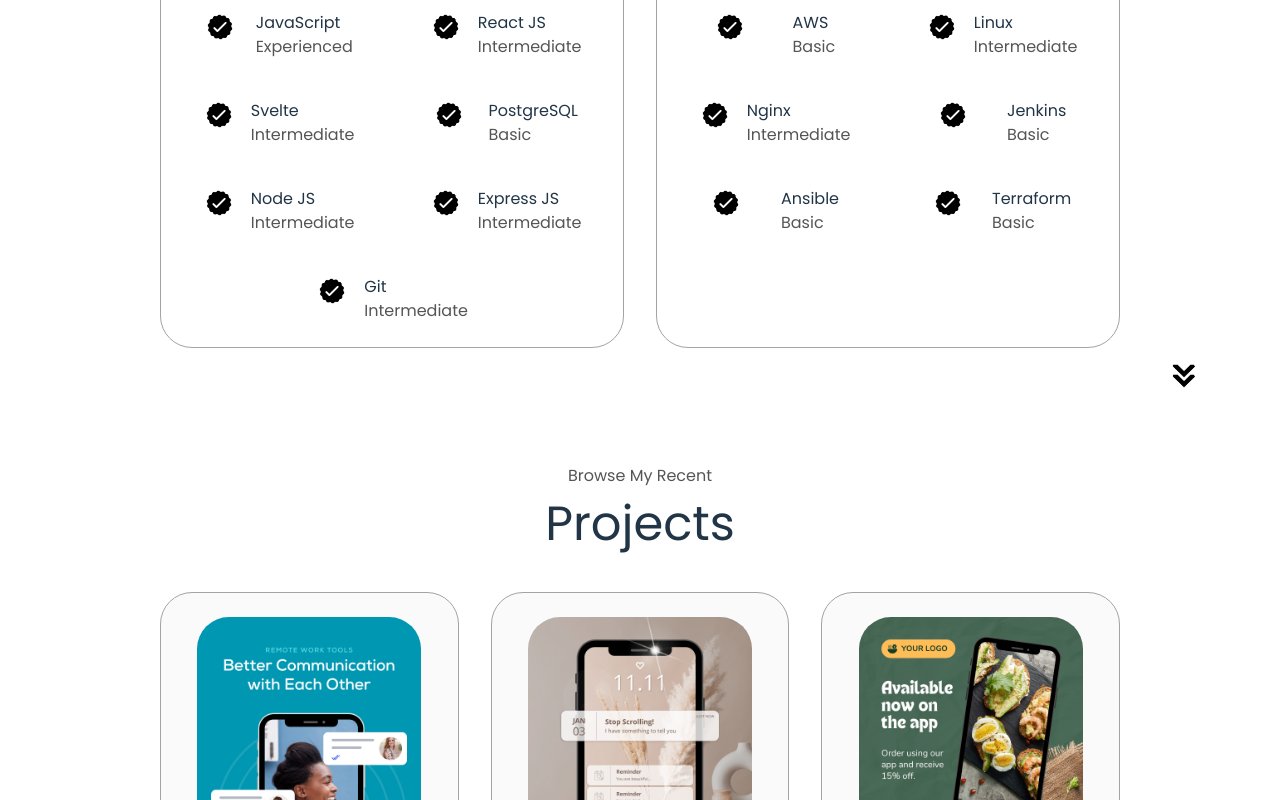
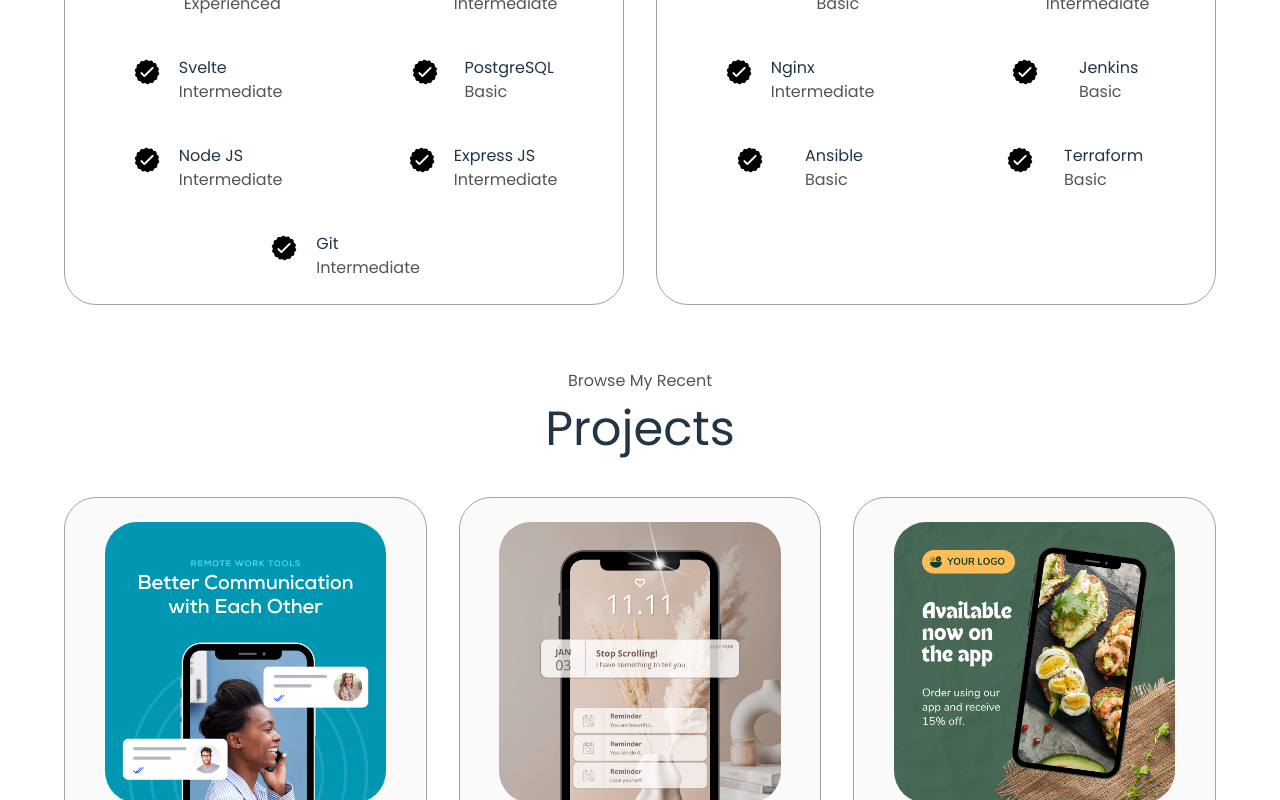
Before and after one commit to Sanjay-George/portfolio, a Svelte app in the folder ui/: page / in a window 1280 px wide. Shown: the part 2000-2800 px from the top of the page. Built offline with nearby package versions, Linux system fonts and the light colour scheme.

Commit message:
Update media_queries.css
Set media queries to match tailwind

```diff
--- a/ui/src/media_queries.css
+++ b/ui/src/media_queries.css
@@ -1,4 +1,4 @@
-@media screen and (max-width: 1400px) {
+@media screen and (max-width: 1536px) {
     #profile {
         height: 83vh;
         margin-bottom: 6rem;
@@ -8,13 +8,10 @@
         flex-wrap: wrap;
     }
 
-    #contact,
-    #projects {
-        height: fit-content;
-    }
+
 }
 
-@media screen and (max-width: 1200px) {
+@media screen and (max-width: 1280px) {
     #desktop-nav {
         display: none;
     }
@@ -55,9 +52,14 @@
     .about-containers {
         margin-top: 0;
     }
+
+    #contact,
+    #projects {
+        height: fit-content;
+    }
 }
 
-@media screen and (max-width: 600px) {
+@media screen and (max-width: 640px) {
 
     #contact,
     footer {
@@ -124,4 +126,6 @@
     .text-container {
         text-align: justify;
     }
+
+
 }
```
